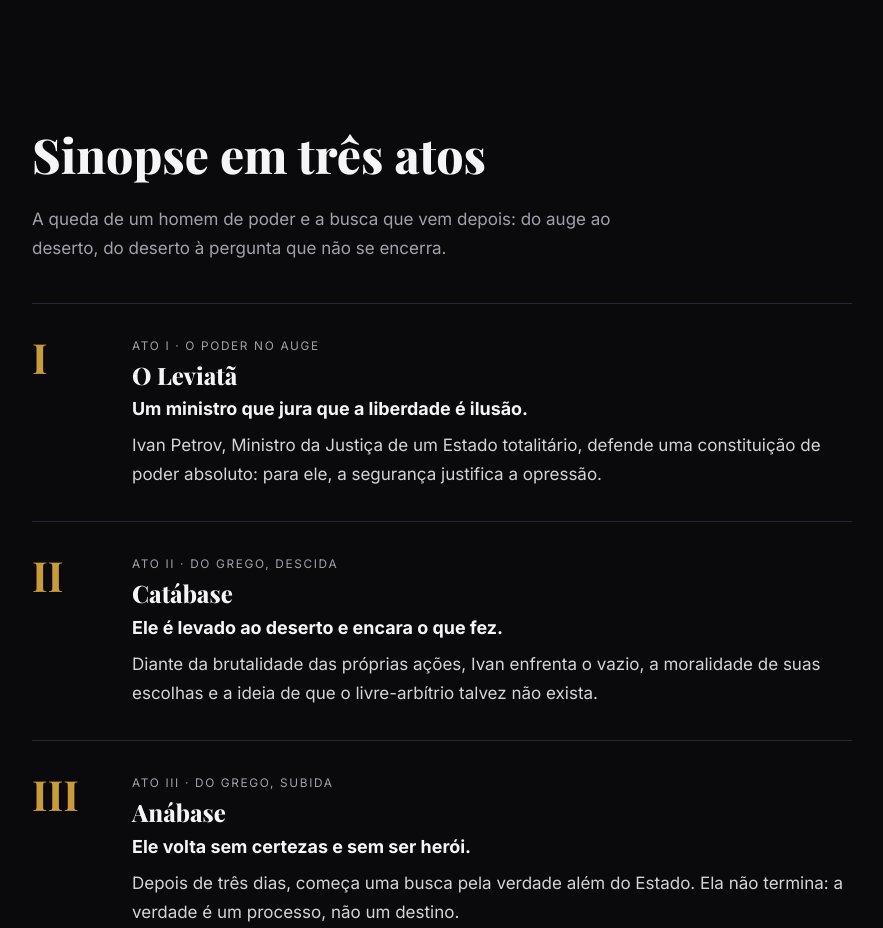
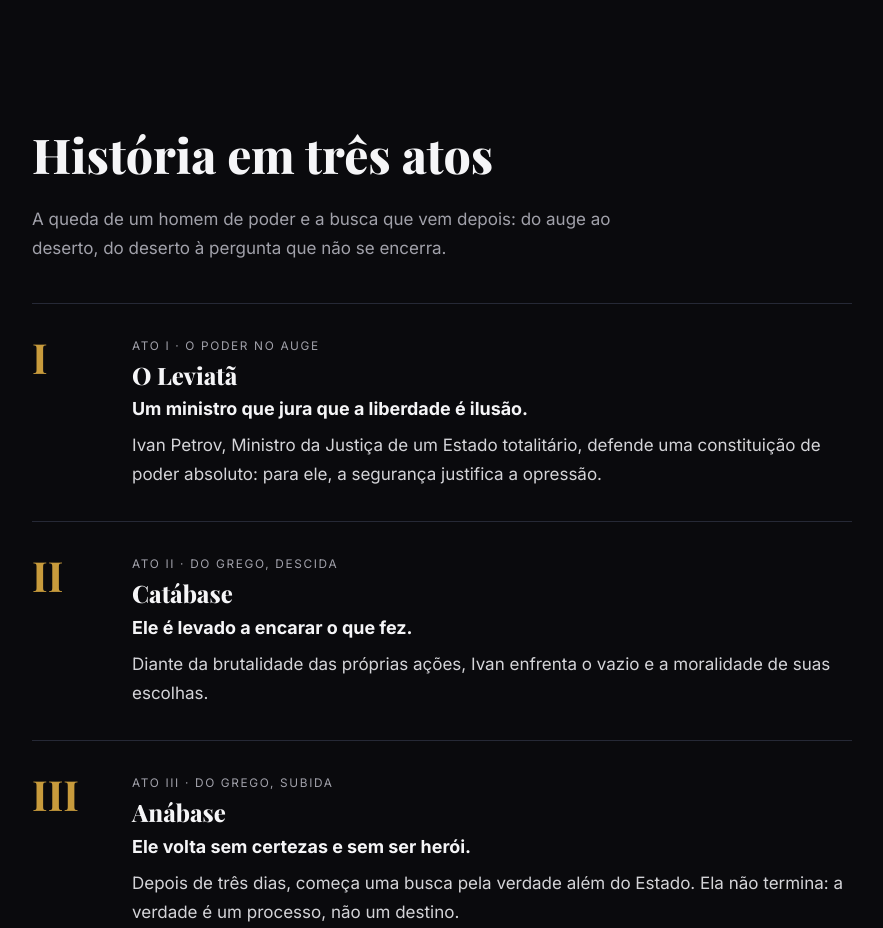
Before and after one commit to renan7625/Sociedade-Felina, a plain HTML site: page index.html in a window 1280 px wide. Shown: the part 2140-3068 px from the top of the page, without its empty margins (80-963 px from the left). Drawn offline with nearby package versions, Linux system fonts and the light colour scheme; a web font is replaced by a local one.

Commit message:
Update index.html

```diff
--- a/index.html
+++ b/index.html
@@ -262,7 +262,7 @@ section{padding:64px 0}
 
 <!-- =================== SINOPSE EM TRÊS ATOS =================== -->
 <section id="sinopse"><div class="wrap">
-<h2>Sinopse em três atos</h2>
+<h2>História em três atos</h2>
 <p class="lede">A queda de um homem de poder e a busca que vem depois: do auge ao deserto, do deserto à pergunta que não se encerra.</p>
 <ol class="acts-list">
 <li class="act">
@@ -279,8 +279,8 @@ section{padding:64px 0}
   <div>
     <p class="kicker">Ato II · Do grego, descida</p>
     <h3>Catábase</h3>
-    <p class="hook">Ele é levado ao deserto e encara o que fez.</p>
-    <p>Diante da brutalidade das próprias ações, Ivan enfrenta o vazio, a moralidade de suas escolhas e a ideia de que o livre-arbítrio talvez não exista.</p>
+    <p class="hook">Ele é levado a encarar o que fez.</p>
+    <p>Diante da brutalidade das próprias ações, Ivan enfrenta o vazio e a moralidade de suas escolhas.</p>
   </div>
 </li>
 <li class="act">
```
